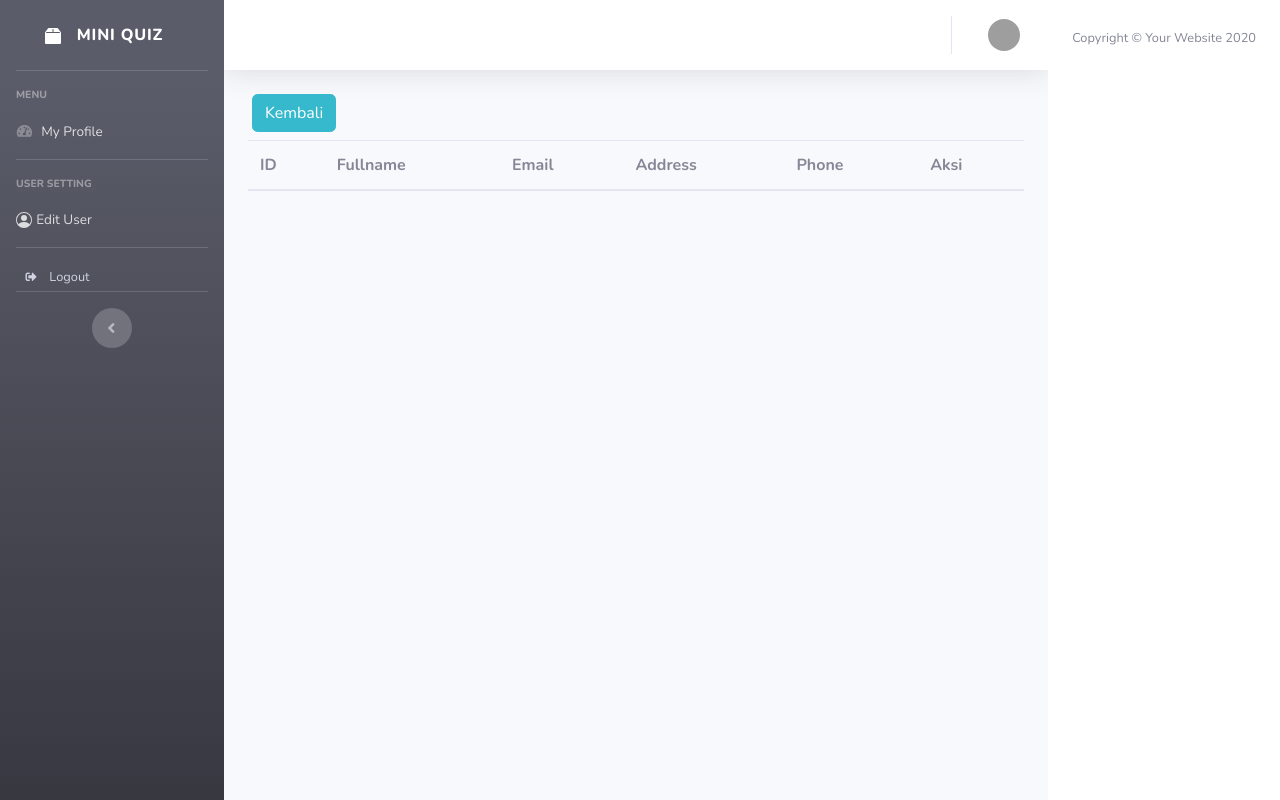
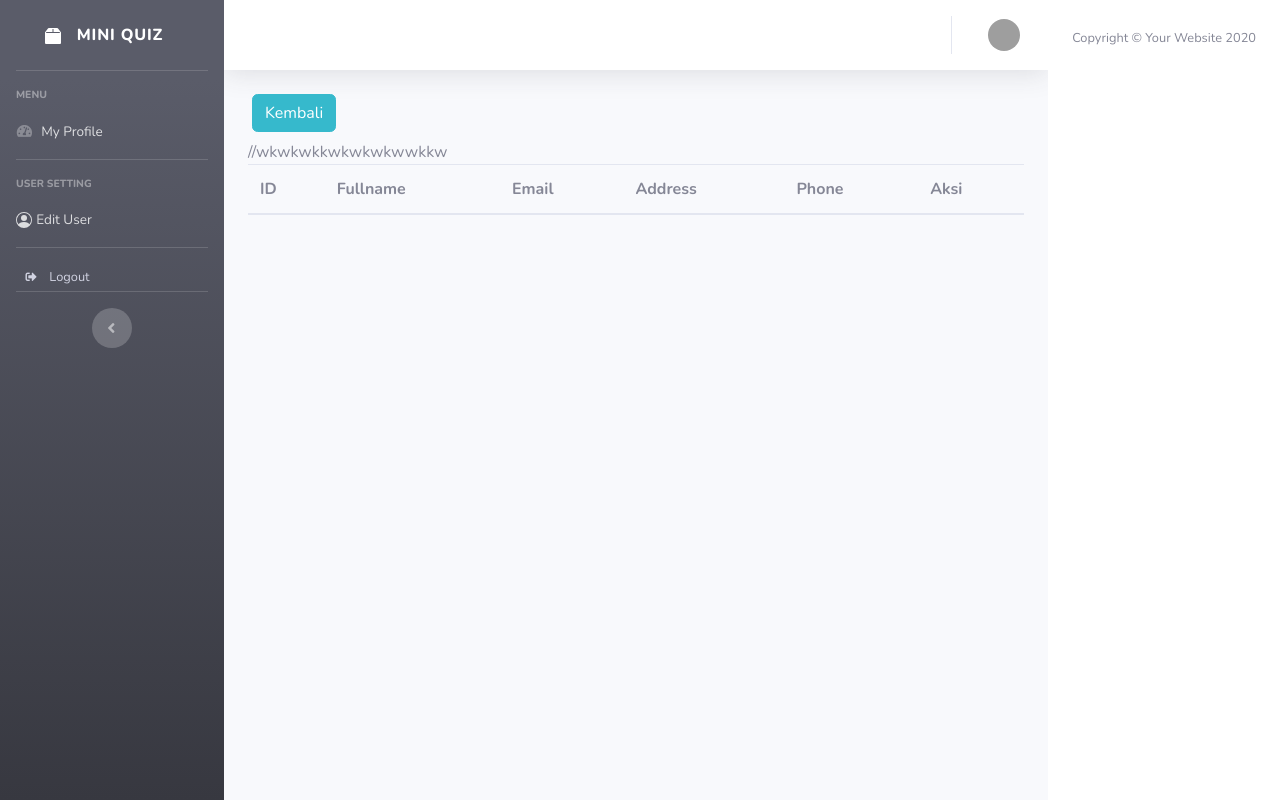
Before and after one commit to wllmjoxx/magang_ict, a CodeIgniter app: page /miniquiz_ci3/index.php/user/hapus in a window 1280 px wide. Run offline with CodeIgniter, Linux system fonts and the light colour scheme; data that the repository does not hold is empty; grey boxes are pictures that could not be loaded.

Commit message:
commit on 'main'

```diff
--- a/application/views/user/fungsi.php
+++ b/application/views/user/fungsi.php
@@ -6,4 +6,4 @@ function bersihkan_input($data) {
 
     return $data;
 }
-?>
+?>//wkwkwkkwkwkwkwwkkw
```
